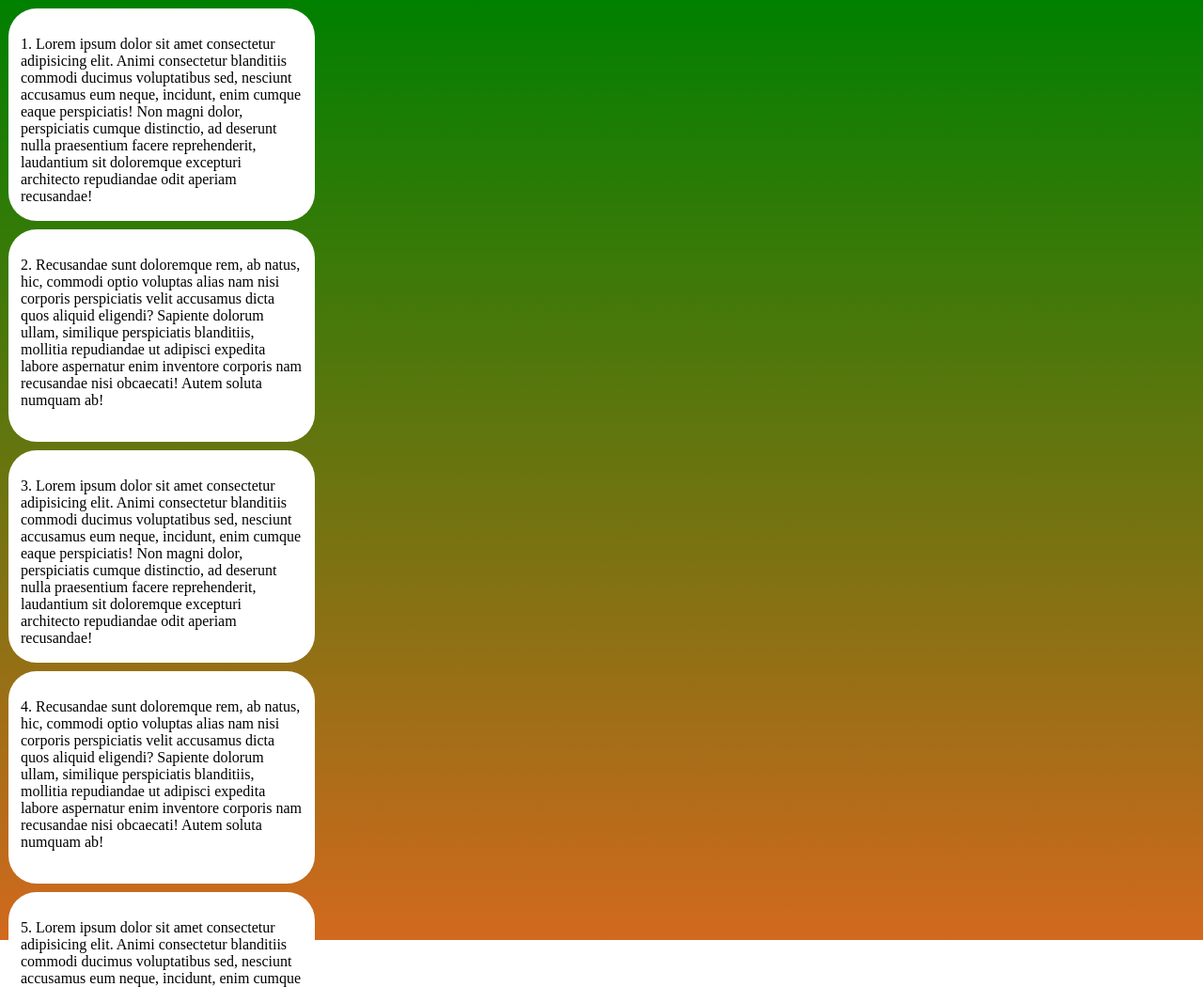
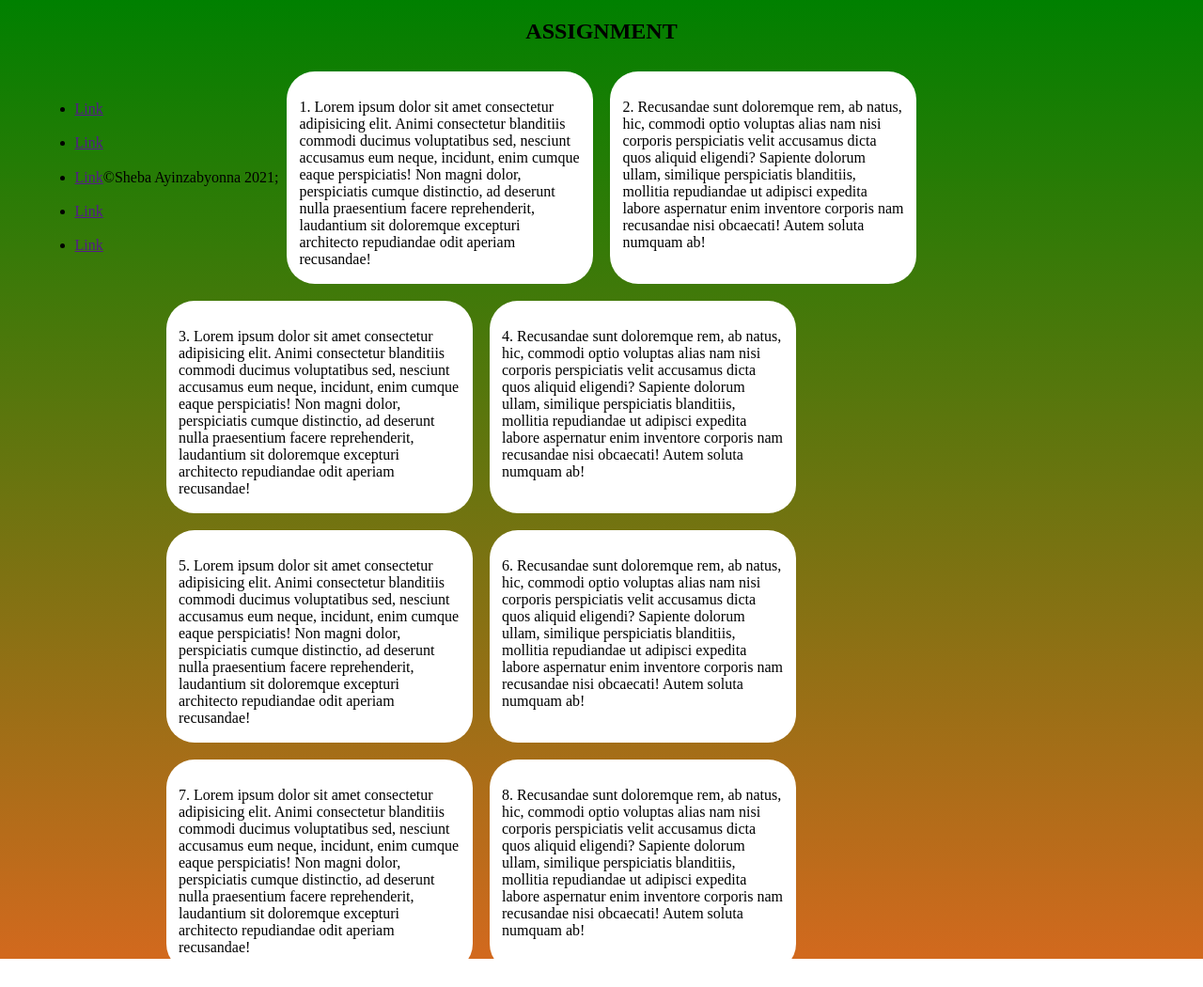
Before and after one commit to Sheba-Ayinzabyonna/Assignment, a plain HTML site: page pages/flex.html in a window 1280 px wide. Shown: the top 1050 px of the page at 94% size. Drawn offline with Linux system fonts and the light colour scheme.

Commit message:
grid_flex

```diff
--- a/pages/flex.html
+++ b/pages/flex.html
@@ -17,12 +17,12 @@
     }
       .container{
         display:grid;
-        grid-template-columns: 100px 50px 100px;
-        /*grid-template-rows: repeat(auto);*/
-        grid-template-rows: 80px auto 80px;
-        column-gap:10px;
-        row-gap: 15px;
-
+        grid-template-columns: 80% 20%;
+        grid-template-rows: repeat(auto);       /* grid-template-rows: 80px auto 80px; */
+       /* column-gap:10px;
+        row-gap: 15px;*/
+       column-gap: 2px;
+        row-gap: 4px;
          /*padding:20px;
             margin: 0;
             display: flex;
@@ -31,13 +31,13 @@
            align-items: flex-end;
             align-content: center;*/
       }
-      .navigation{
+      .sidebar{
         display: flex;
         flex-direction: column;
-        justify-content:space-evenly;
+       /* justify-content:space-evenly;
         flex-basis:2px;
-        background-color: black;
-        height: 250;
+        background-color:chocolate green;
+        height: 250;*/
       }
 
     .flex{
@@ -51,19 +51,31 @@
             flex: none, 2, 3;
 
     }
-    .navigation-item{
+    .flex :hover{
+      box-shadow:  10px 10px 8px 10px #a3a2a2;
+    }
+    .item{
         display: flex;
         flex-direction: column;
         justify-content: space-evenly;
         height: 200px;
     }
-    /*.main{
+    .main{
         display: flex;
-        /* background-color: rgba(252, 88, 29, 0.904);
         flex-flow: wrap;
         align-items: center;
         align-content: center;
         justify-content: center;
+    }
+    .a:hover{
+     background-color: black;
+     color:orange;
+    }
+    .footer{
+      text-align: right;
+    }
+    h2{
+      text-align: center;
     }
     /*.flex{
         border-radius: 30px;
@@ -76,6 +88,7 @@
     </style>
 </head>
 <body>
+  <h2>ASSIGNMENT</h2>
     <div class="container">
         <div class="main">
           <div class="flex">
@@ -142,62 +155,18 @@
                 reprehenderit,
                 laudantium sit doloremque excepturi architecto repudiandae odit aperiam recusandae!</p>
             </div>
-             <div class="sidebar">
-         <ul class="navigation">
+    <div class="sidebar">
+         <ul class="item">
            <li class="navigation-item"><a href="">Link</a></li>
+           <li class="navigation-item"><a href="">Link</a></li>
+           <li class="navigation-item"><a href="">Link</a></li>
+           <li class="navigation-item"><a href="">Link</a></li>
+           <li class="navigation-item"><a href="">Link</a></li>
+
          </ul>
+        </div>
          <div class="footer">
            &copy;Sheba Ayinzabyonna 2021;
           </div>
-         </div>
-        </div>
       </body>
       </html>
-
-      <!-- <h2>Assignment 3</h2>
-     <div class="grid-item">
-          <p>1</p>
-          <p>Lorem ipsum dolor sit amet consectetur adipisicing elit.
-            Animi consectetur blanditiis commodi ducimus voluptatibus sed, nesciunt accusamus eum neque, incidunt,
-            enim cumque eaque perspiciatis! Non magni dolor, perspiciatis cumque distinctio,
-            ad deserunt nulla praesentium facere reprehenderit,
-            laudantium sit doloremque excepturi architecto repudiandae odit aperiam recusandae!</p>
-      </div>
-      <div class="grid-item">
-          <p>2</p>
-          <p>
-          Recusandae sunt doloremque rem, ab natus, hic, commodi optio voluptas alias nam nisi corporis perspiciatis velit accusamus dicta quos aliquid eligendi? Sapiente dolorum ullam, similique perspiciatis blanditiis, mollitia repudiandae ut adipisci expedita labore aspernatur enim inventore corporis nam recusandae nisi obcaecati! Autem soluta numquam ab!</p>
-        </div>
-      <div class="grid-item">
-          <p>3</p>
-          <p>Consequuntur numquam alias voluptatem aut nulla quasi error minima similique ducimus officiis iure, saepe debitis autem. Id sit ipsum perferendis rerum hic porro nihil repellat soluta saepe repudiandae, maxime quos, ad recusandae esse cupiditate similique accusamus consequatur amet debitis incidunt tenetur obcaecati libero neque tempore!</p>
-
-        </div>
-      <div class="grid-item">
-          <p>4</p>
-          <p>Non soluta unde ipsam cum, sed dolorum impedit in, reiciendis voluptate nostrum rem voluptatibus et eveniet alias ex a quam eius, tenetur qui? Doloremque ducimus, illo consectetur, animi repellat ratione omnis debitis fugiat architecto laborum cum et velit, dolore quas nisi impedit. Deserunt, labore quis.
-          </p>
-        </div>
-      <div class="grid-item">
-          <p>5</p>
-          <p>
-            Aperiam aliquam, architecto esse modi temporibus pariatur, eos vel recusandae magnam, illo nemo harum rem. Eius, ex, et corporis magnam impedit assumenda, dicta ducimus ratione debitis blanditiis expedita deserunt quae. Odit voluptatibus labore eveniet voluptate distinctio quod, iste saepe, nihil soluta quas commodi consequuntur sed?</p>
-      </div>
-      <div class="grid-item">
-          <p>6</p>
-          <p>Recusandae sunt doloremque rem, ab natus, hic, commodi optio voluptas alias nam nisi corporis perspiciatis velit accusamus dicta quos aliquid eligendi? Sapiente dolorum ullam, similique perspiciatis blanditiis, mollitia repudiandae ut adipisci expedita labore aspernatur enim inventore corporis nam recusandae nisi obcaecati! Autem soluta numquam ab!</p>
-        </div>
-      <div class="grid-item">
-          <p>7</p>
-          <p>Quis qui at cupiditate enim perferendis tenetur non praesentium molestiae ipsa fuga delectus dolor repellat adipisci, quasi ea asperiores doloremque fugit repellendus. Aliquid provident odit quo nemo neque culpa veritatis cum hic, repellendus facere ipsam nisi placeat tempore eius similique nam maxime dicta? Ipsam, unde?</p>
-      </div>
-      <div class="grid-item">
-          <p>8</p>
-          <p>Blanditiis quia aperiam saepe a, dignissimos nesciunt amet omnis tenetur, quod exercitationem quam vitae. Perspiciatis hic excepturi facilis, ad perferendis modi porro voluptas? Dicta similique, officiis consectetur error eius cumque illo voluptatum quasi illum deserunt soluta dignissimos id dolorum sit eveniet voluptate impedit asperiores repellat.
-          </p>
-        </div>
-     <div class="grid-item">
-            <p>9</p>
-            <p>Consequuntur numquam alias voluptatem aut nulla quasi error minima similique ducimus officiis iure, saepe debitis autem. Id sit ipsum perferendis rerum hic porro nihil repellat soluta saepe repudiandae, maxime quos, ad recusandae esse cupiditate similique accusamus consequatur amet debitis incidunt tenetur obcaecati libero neque tempore!</p>
-
-     </div> --!
```
